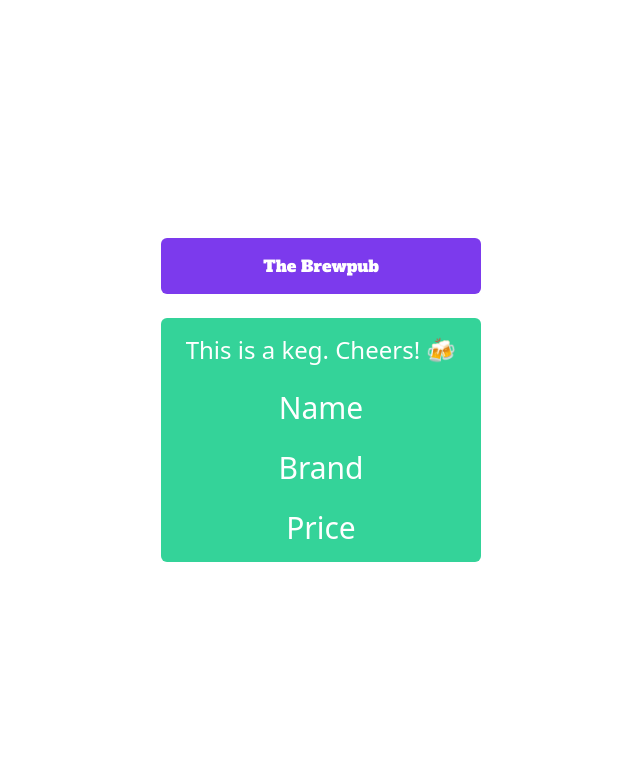
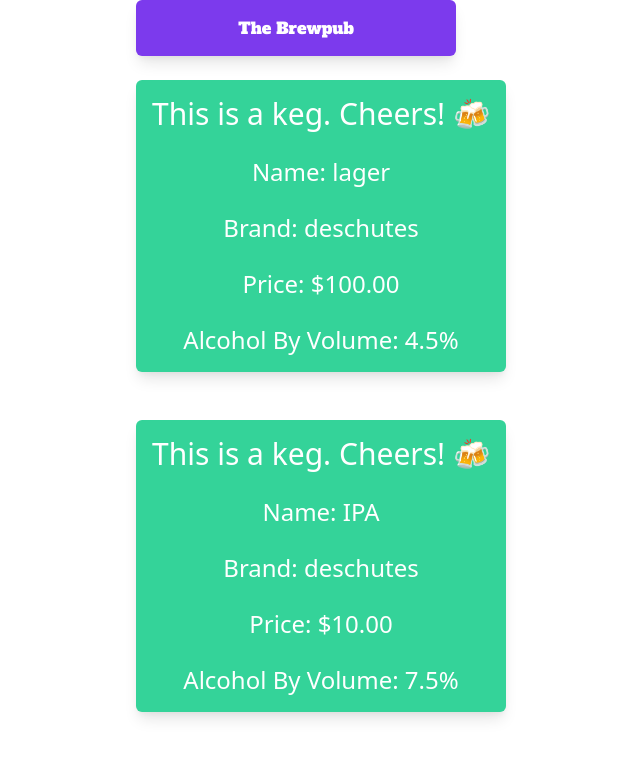
Before and after one commit to ajmarkow/brewpub, a React (Create React App) app: page / in a window 1280 px wide. Shown: the top 758 px of the page, without its empty margins (319-959 px from the left). Built offline with nearby package versions, Linux system fonts and the light colour scheme.

Commit message:
Update Styling. Update README. Add hard-coded Array of Kegs to test .map and props on Keg object.

```diff
--- a/src/components/Header.js
+++ b/src/components/Header.js
@@ -8,7 +8,7 @@
   }
   return(
     <React.Fragment>
-        <div className="self-center w-80 p-4 text-white bg-purple-600 rounded-md shadow-xs">
+        <div className="self-center w-80 p-4 text-white bg-purple-600 rounded-md shadow-lg">
           <h3 style={myStyle}>{name}</h3>
         </div>
     </React.Fragment>
--- a/src/components/Keg.js
+++ b/src/components/Keg.js
@@ -1,19 +1,31 @@
 import React from "react";
+import PropTypes from "prop-types";
 
-function Keg() {
+function Keg(props) {
   return (
     <React.Fragment>
-      <div className=" h-175 self-center p-4 text-white bg-green-400 rounded-md shadow-xs">
-        <h4 className="text-2xl">This is a keg. Cheers! 🍻</h4>
+      <div className=" h-175 self-center p-4 text-white bg-green-400 rounded-md shadow-lg">
+        <h4 className="text-3xl">This is a keg. Cheers! 🍻</h4>
         <br></br>
-        <h5 className='text-3xl'>Name </h5>
+        <h5 className="text-2xl">Name: {props.name}</h5>
         <br></br>
-        <h5 className='text-3xl'>Brand </h5>
+        <h5 className="text-2xl">Brand: {props.brand}</h5>
         <br></br>
-        <h5 className='text-3xl'>Price </h5>
-
+        <h5 className="text-2xl">Price: {props.price}</h5>
+        <br></br>
+        <h5 className="text-2xl">Alcohol By Volume: {props.abv}</h5>
       </div>
+      <br></br>
+      <br></br>
     </React.Fragment>
   );
 }
+
+Keg.propTypes = {
+  name: PropTypes.string,
+  brand: PropTypes.string,
+  price: PropTypes.number,
+  abv: PropTypes.number,
+};
+
 export default Keg;
--- a/src/components/KegList.js
+++ b/src/components/KegList.js
@@ -1,9 +1,38 @@
 import React from 'react';
 import Keg from './Keg';
 
+const listOfBeers = [
+  {
+    name:'lager',
+    brand:'deschutes',
+    price: '$100.00',
+    abv: '4.5%'
+  },
+  {
+    name:'IPA',
+    brand:'deschutes',
+    price: '$10.00',
+    abv: '7.5%'
+
+  },
+  {
+    name:'Double IPA',
+    brand:'deschutes',
+    price: '$1.00',
+    abv: '9.5%'
+  }
+];
 function KegList() {
   return(
-    <Keg />
+    <React.Fragment>
+      {listOfBeers.map((keg, index) =>
+      <Keg name={keg.name}
+          brand = {keg.brand}
+          price = {keg.price}
+          abv = {keg.abv}
+          key ={index}/>
+      )}
+    </React.Fragment>
   );
 }
 
```
Also changed, not shown: 1 other file (tests, documents, lock files or other folders).
